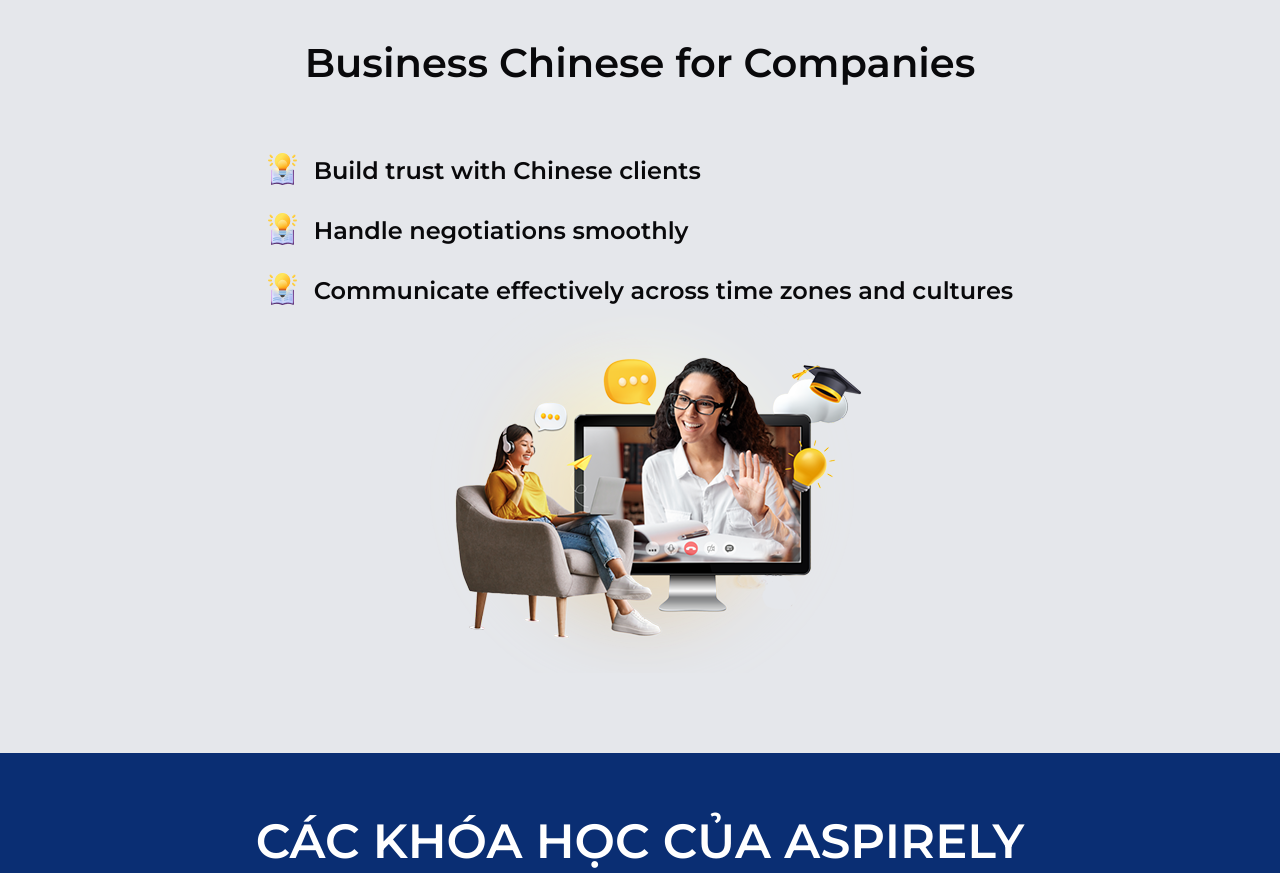
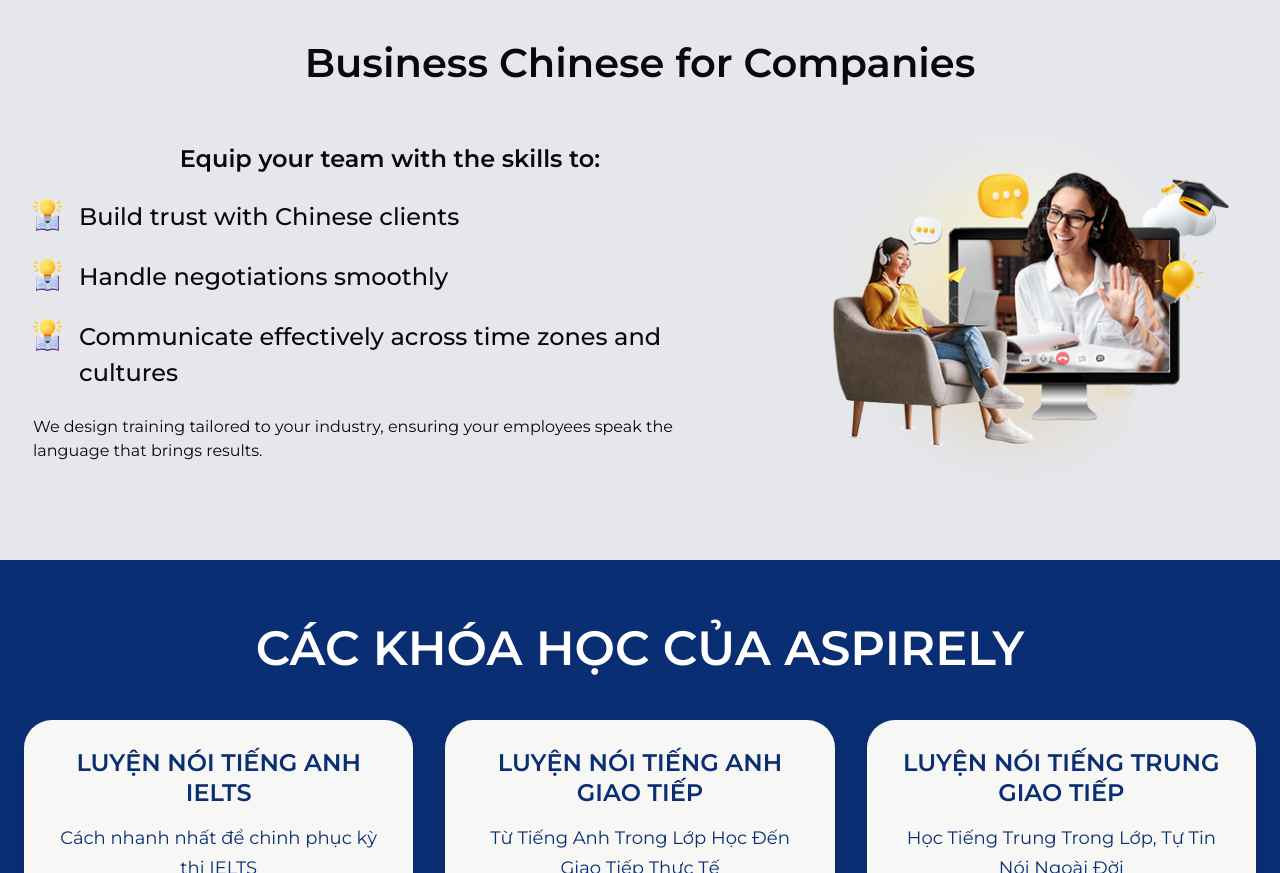
Before and after one commit to ldliem21101998/mkt-website, a Next.js app: page /en/courses/chinese/business in a window 1280 px wide. Shown: the part 6160-7033 px from the top of the page. Built offline with nearby package versions, Linux system fonts and the light colour scheme.

Commit message:
for business section

```diff
--- a/src/app/[locale]/(child)/courses/chinese/business/page.tsx
+++ b/src/app/[locale]/(child)/courses/chinese/business/page.tsx
@@ -1,17 +1,13 @@
-import React from "react";
-import Image from "next/image";
-import { ChevronLeft, Globe2, BriefcaseBusiness, Rocket } from "lucide-react";
-import { ChevronRight } from "lucide-react";
-import { MessageSquare, Briefcase, BookOpen, Globe } from "lucide-react";
 import { ContactForm } from "@/components/ContactForm";
 import {
-  UserRoundPlus,
-  Gauge,
-  CalendarDays,
-  Users,
-  CheckCircle2,
+  BookOpen,
+  Briefcase,
+  ChevronLeft,
+  Globe,
+  MessageSquare,
 } from "lucide-react";
 import { useMessages, useTranslations } from "next-intl";
+import Image from "next/image";
 
 function ChineseBusinessSection() {
   const t = useTranslations();
@@ -407,7 +403,7 @@
             </h4>
             <ul className="mt-3 space-y-2 text-[#1D748C]">
               {forCoporationData.map((t, i) => (
-                <li className="flex items-center gap-2">
+                <li key={i} className="flex items-center gap-2">
                   <span className="text-[#1D748C]">✓</span> {t.title}
                 </li>
               ))}
@@ -499,9 +495,7 @@
   );
 }
 
-function MasterChineseBusiness({
-  personSrc = "/assets/images/courses/english/business/Section2/Person.png",
-}) {
+function MasterChineseBusiness({}) {
   const t = useTranslations();
   const messages = useMessages();
   const reasonData = (messages?.Courses?.chineseCourse?.business?.reason
@@ -521,8 +515,13 @@
           {reasonData.map((f, i) => {
             console.log(f, "ewvkn");
 
-            return(
-            <div className={`w-full flex flex-row ${i % 2 !== 0 ? "flex-row-reverse" : ""} justify-between items-center`}>
+            return (
+              <div
+                key={i}
+                className={`w-full flex flex-row ${
+                  i % 2 !== 0 ? "flex-row-reverse" : ""
+                } justify-between items-center`}
+              >
                 <div className="flex flex-col gap-2">
                   <div className="font-bold">{f.title}</div>
                   <div className="">{f.desc}</div>
@@ -531,7 +530,8 @@
                   <img src={f.img} />
                 </div>
               </div>
-          )})}
+            );
+          })}
         </div>
       </div>
     </section>
@@ -555,12 +555,18 @@
         </h2>
         <div className="grid grid-cols-2 gap-4">
           {takeAwayData.map((f, i) => (
-            <div className="flex flex-col items-center justify-center gap-4">
+            <div
+              key={i}
+              className="flex flex-col items-center justify-center gap-4"
+            >
               <div className="shrink-0">
-                <img
+                <Image
                   src={
                     "/assets/images/courses/chinese/business/ForBusiness/idea-icon.png"
                   }
+                  alt="idea-icon"
+                  width={31}
+                  height={32}
                 />
               </div>
               <p className="text-center">
@@ -587,33 +593,43 @@
   return (
     <section className="relative w-full bg-[#e5e7eb] py-[40px] lg:py-[80px]">
       <div className="mx-auto max-w-[540px] md:max-w-[720px] lg:max-w-[960px] xl:max-w-[1246px]">
-        <h2 className="text-[40px] text-center font-bold mb-[40px] lg:mb-[60px]">
+        <h2 className="text-[32px] md:text-[40px] text-center font-bold mb-2 lg:mb-8">
           {t("Courses.chineseCourse.business.forCoporation.title")}
         </h2>
-        <div className="flex flex-wrap justify-center items-center">
-          <div className="flex flex-col gap-[24px] px-[15px] py-0">
+        <div className="flex-1 flex flex-col-reverse sm:flex-row justify-center items-center">
+          <div>
+            <p className="text-center text-2xl font-bold mb-6">
+              {t("Courses.chineseCourse.business.forCoporation.subtitle")}
+            </p>
+            <div className="flex flex-col gap-6 px-[15px] py-0">
               {forCoporationData.map((f, i) => (
                 <div key={i} className="flex gap-[1rem] ">
                   <div className="shrink-0">
-                  <img
+                    <Image
                       src={
                         "/assets/images/courses/chinese/business/ForBusiness/idea-icon.png"
                       }
+                      alt="idea-icon"
+                      width={31}
+                      height={32}
                     />
                   </div>
-                <h3 className="text-[18px] lg:text-[24px] font-semibold">
+                  <h3 className="text-[18px] lg:text-[24px] font-medium">
                     {f.title}
                   </h3>
                 </div>
               ))}
             </div>
-          <div className="hidden lg:flex justify-center lg:justify-end px-[15px] py-0">
+            <p className="max-w-2xl px-4 mt-6">
+              {t("Courses.chineseCourse.business.forCoporation.desc")}
+            </p>
+          </div>
+          <div className="flex justify-center lg:justify-end px-[15px] py-0">
             <Image
               src={personSrc}
               alt="Business English student"
-              width={520}
-              height={640}
-              className="w-full max-w-[520px] h-auto object-contain"
+              width={482}
+              height={364}
             />
           </div>
         </div>
```
Lines whose indentation alone changed are shown as unchanged.
